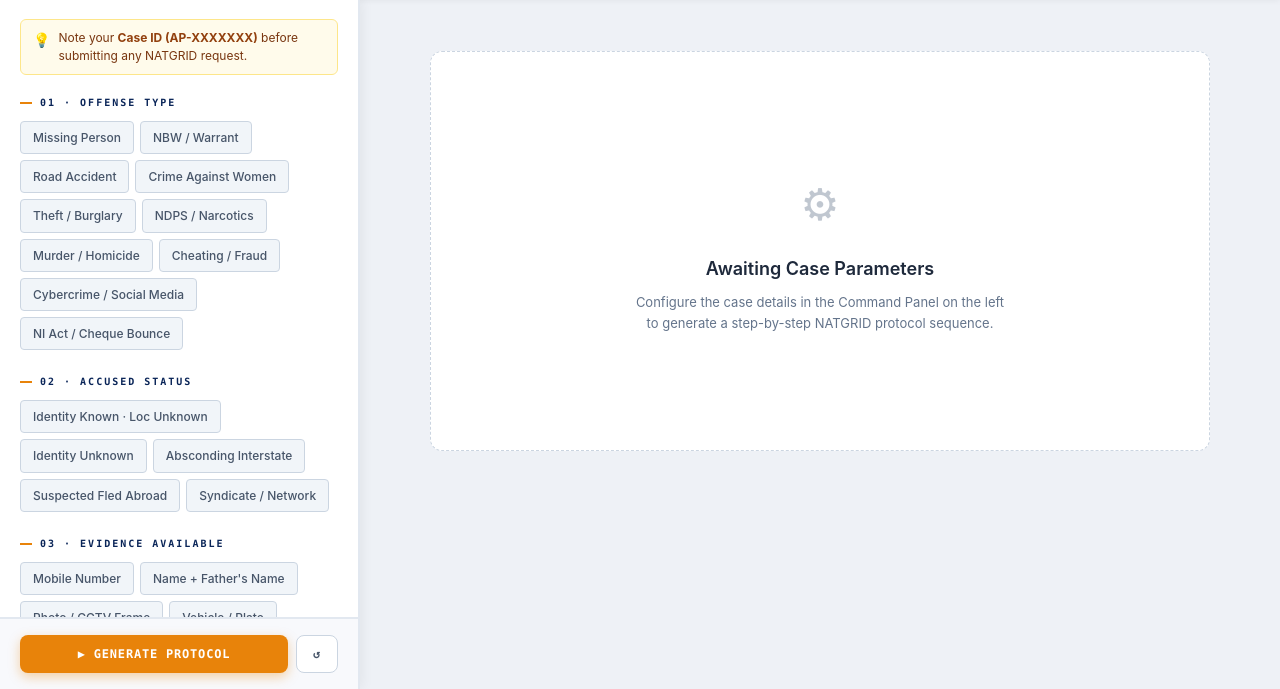
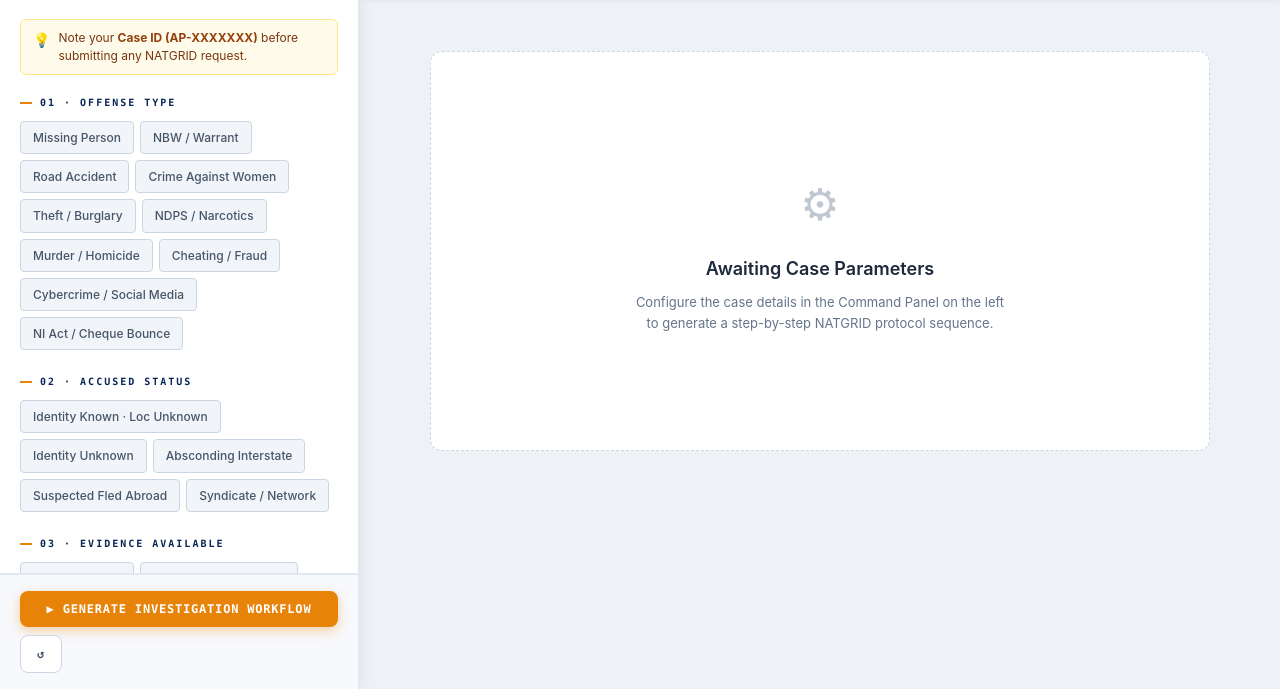
Before and after one commit to aptechserv-ux/GANDIVA-Guide, a plain HTML site: page index.html in a window 1280 px wide. Shown: the part 111-800 px from the top of the page. Drawn offline with Linux system fonts and the light colour scheme.

Commit message:
Update index.html

```diff
--- a/index.html
+++ b/index.html
@@ -805,7 +805,7 @@
 
     </div>
     <div class="sidebar-actions">
-      <button class="btn btn-primary" onclick="generate()">▶ Generate Protocol</button>
+      <button class="btn btn-primary" onclick="generate()">▶ Generate Investigation Workflow</button>
       <button class="btn btn-ghost" onclick="resetAll()">↺</button>
     </div>
   </aside>
```
